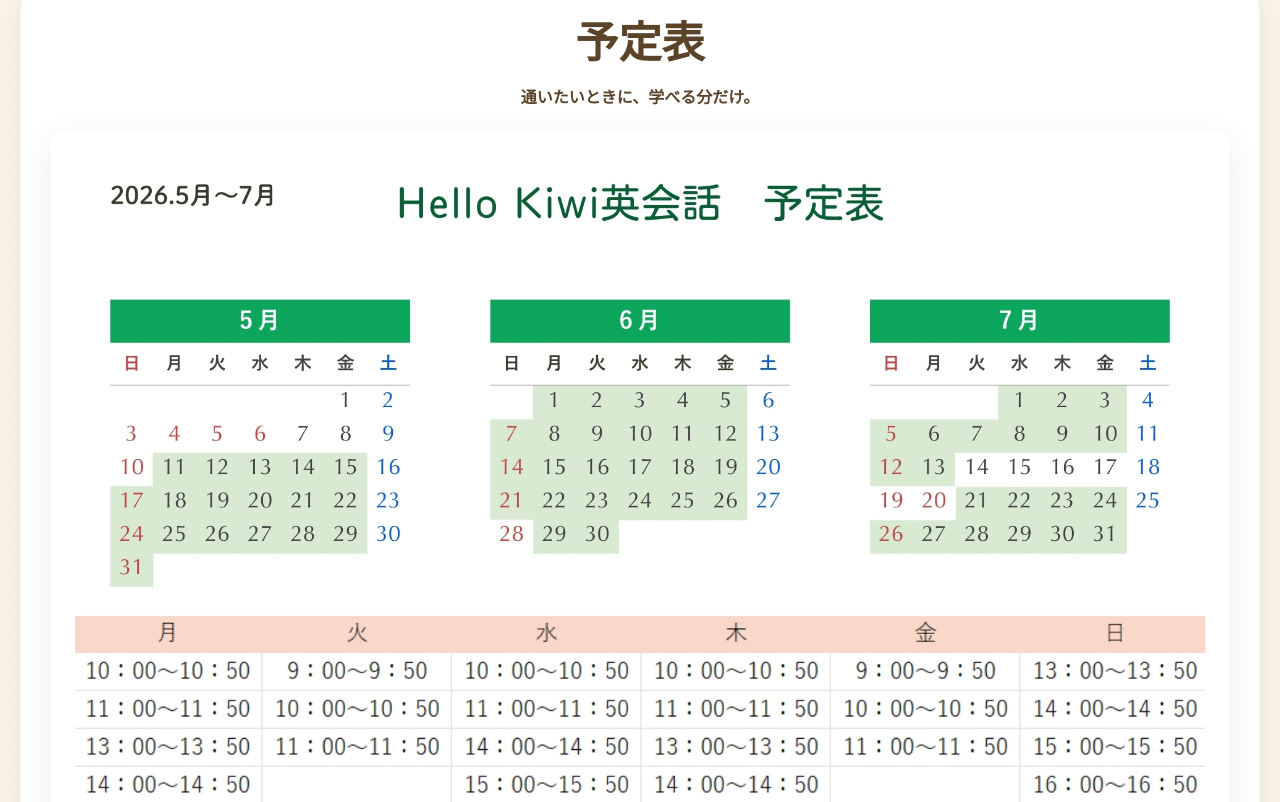
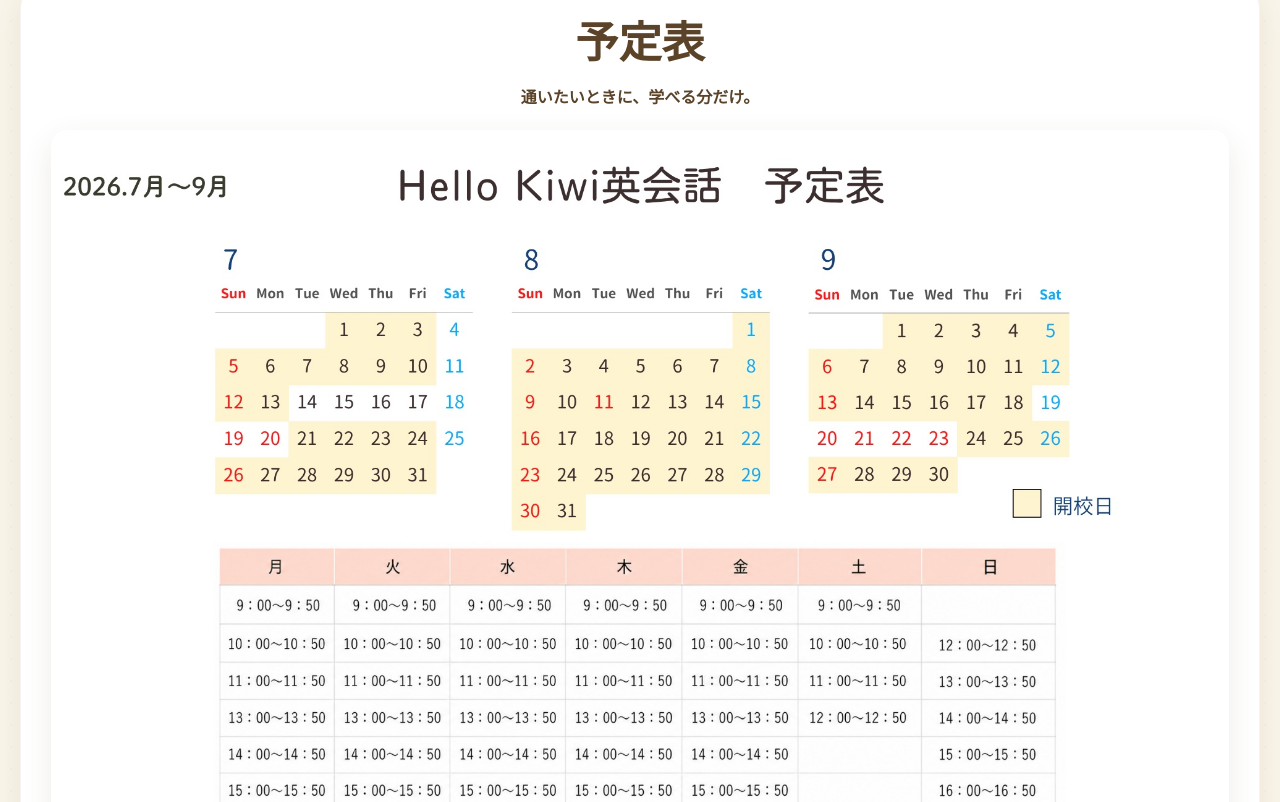
Before and after one commit to keepon1115/Hello-kiwi, a Next.js app: page /courses in a window 1280 px wide. Shown: the part 2498-3300 px from the top of the page. Built offline with nearby package versions, Linux system fonts and the light colour scheme; a web font is replaced by a local one.

Commit message:
もも更新

```diff
--- a/app/courses/CoursesClient.tsx
+++ b/app/courses/CoursesClient.tsx
@@ -128,8 +128,8 @@
             <h2>予定表</h2>
             <p>通いたいときに、学べる分だけ。</p>
             <ImageSlot
-              src="/assets/images/school/schedule5-7.jpg"
-              label="schedule5-7"
+              src="/assets/images/school/schedule7-9.jpg"
+              label="schedule7-9"
               alt="Hello Kiwi英会話の予定表"
               ratio="4/3"
               className="schedule-img"
```
